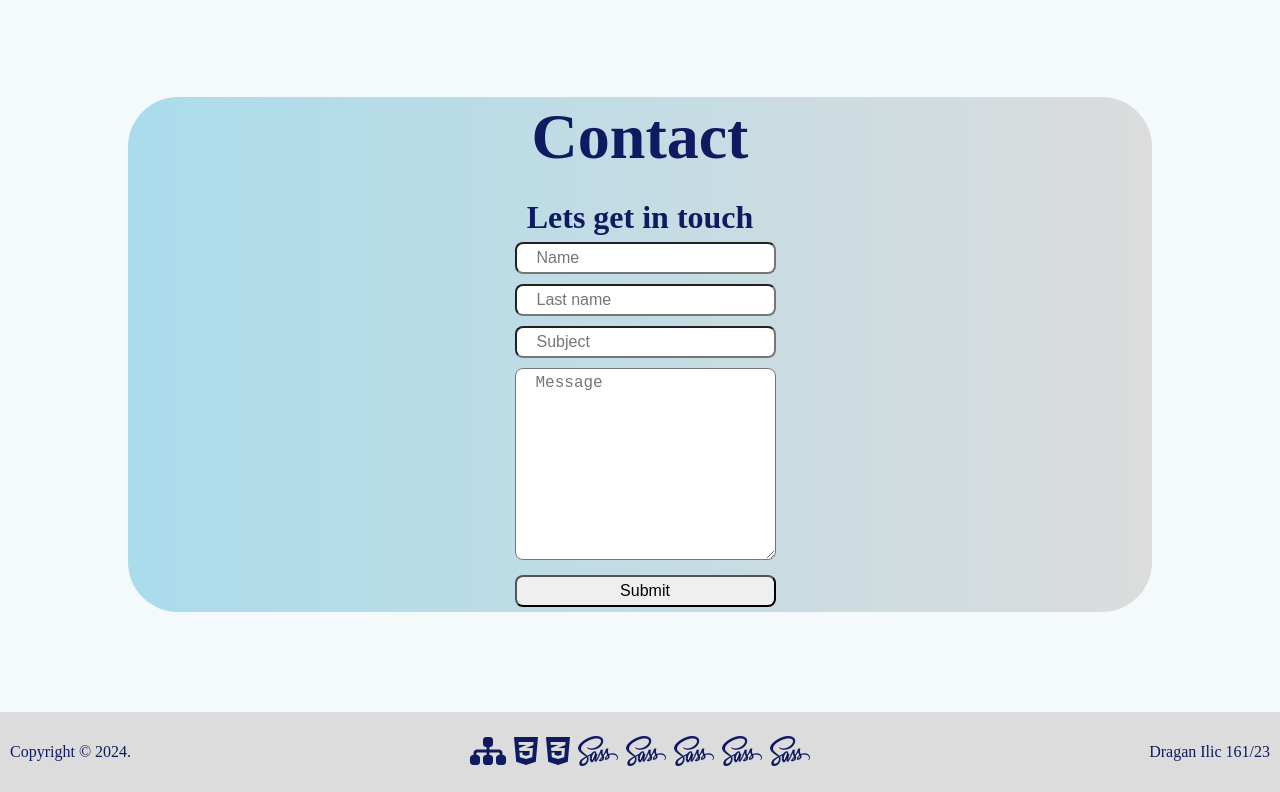
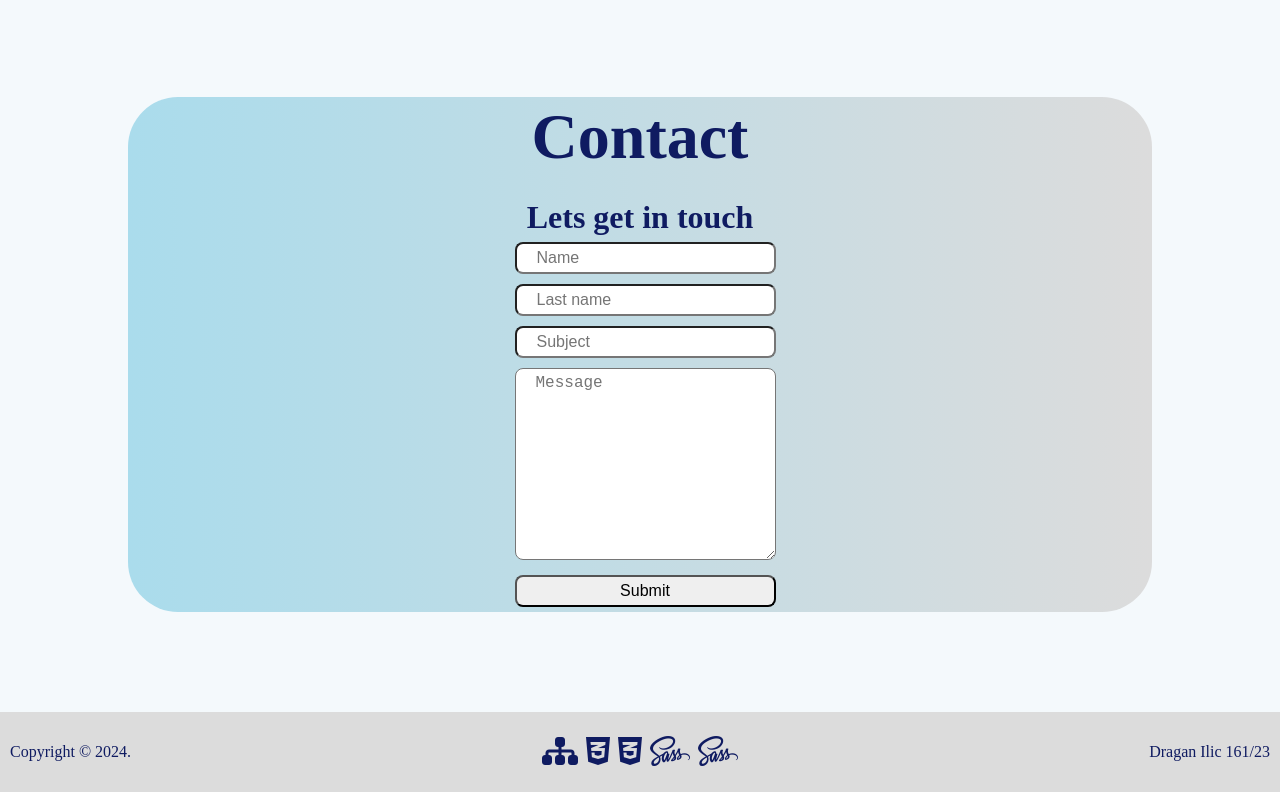
Before and after one commit to dragiDomic/portfolio, a plain HTML site: page index.html in a window 1280 px wide. Shown: the part 2127-2919 px from the top of the page. Drawn offline with Linux system fonts and the light colour scheme; a web font is replaced by a local one.

Commit message:
Add files via upload

```diff
--- a/index.html
+++ b/index.html
@@ -144,9 +144,6 @@
                     <a href="css/style.css"><i class="fa-brands fa-css3-alt"></i></a>
                     <a href="style.scss"><i class="fa-brands fa-sass"></i></a>
                     <a href="responsive.scss"><i class="fa-brands fa-sass"></i></a>
-                    <a href="_base.scss"><i class="fa-brands fa-sass"></i></a>
-                    <a href="_mixin.scss"><i class="fa-brands fa-sass"></i></a>
-                    <a href="_variables.scss"><i class="fa-brands fa-sass"></i></a>
                 </div>
                 <p>Dragan Ilic 161/23</p>
             </div>
```
